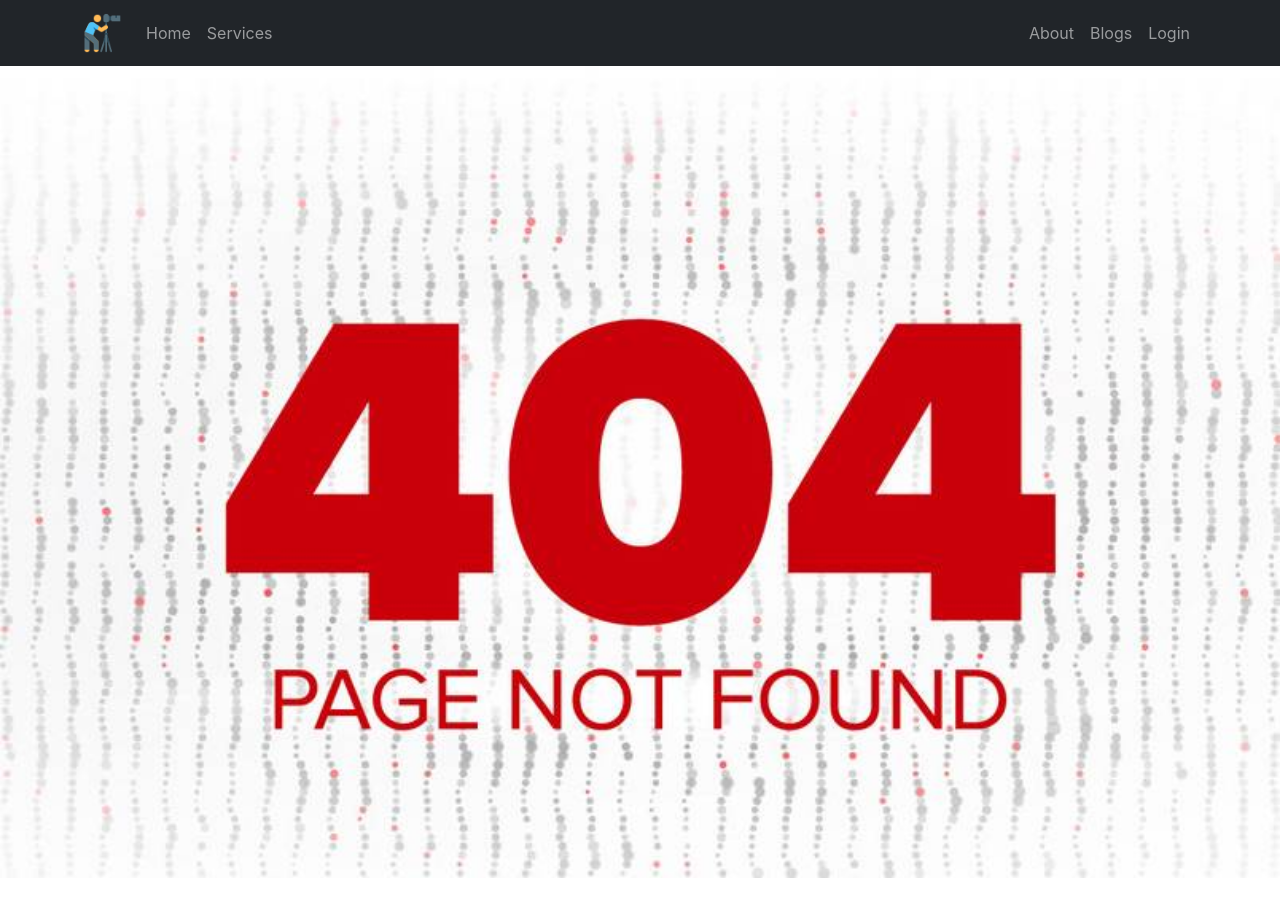
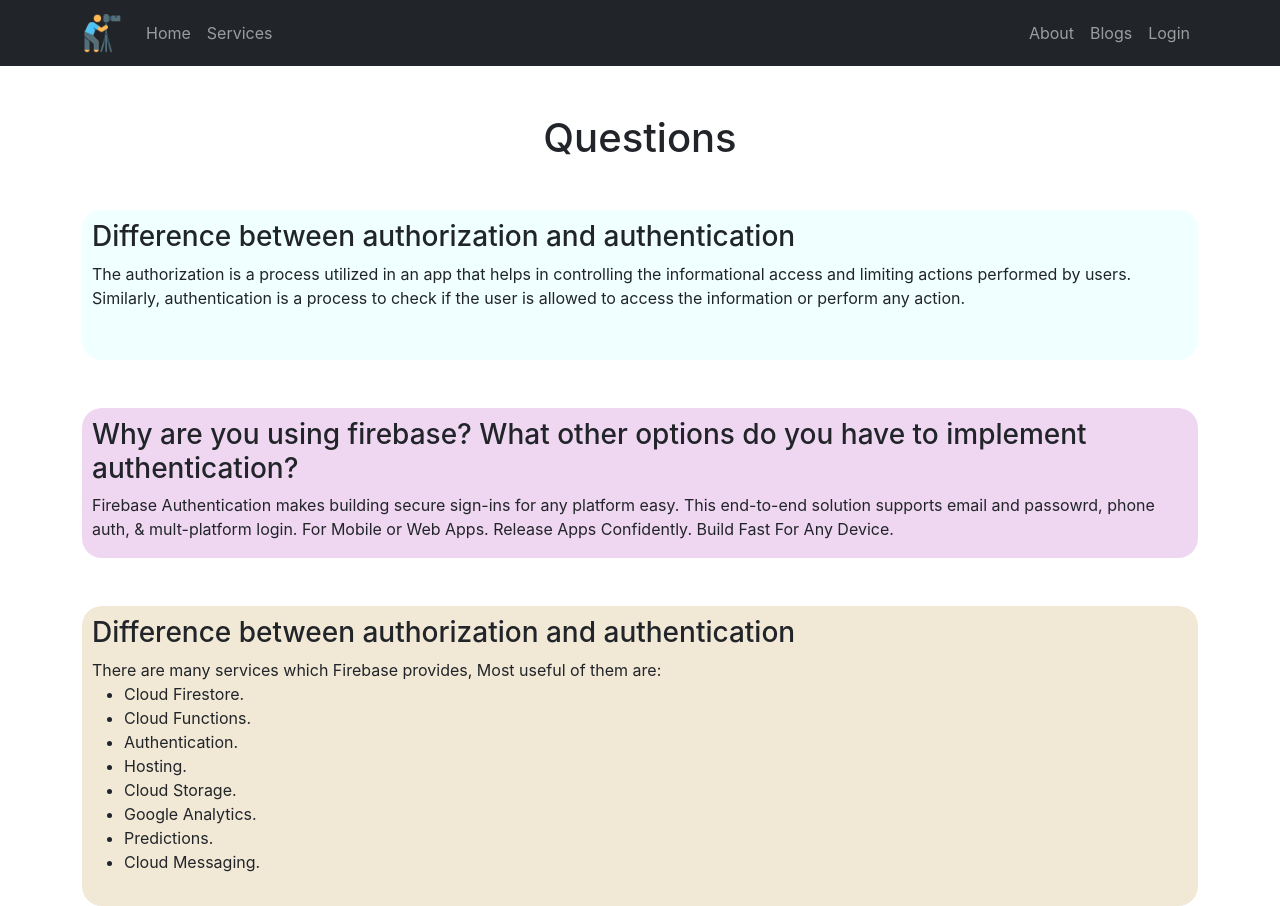
Before and after one commit to AbuZobayed/independent-service-provider, a React (Create React App) app: page /blogs in a window 1280 px wide. Before the commit the page ends 878 px from the top, so only its background shows below. Built offline with nearby package versions, Linux system fonts and the light colour scheme; no server answers.

Commit message:
fake data update

```diff
--- a/public/index.html
+++ b/public/index.html
@@ -27,7 +27,7 @@
       work correctly both with client-side routing and a non-root public URL.
       Learn how to configure a non-root public URL by running `npm run build`.
     -->
-    <title>React App</title>
+    <title>Wedding Flowers</title>
   </head>
   <body>
     <noscript>You need to enable JavaScript to run this app.</noscript>
--- a/src/App.js
+++ b/src/App.js
@@ -9,7 +9,6 @@ import Login from './Pages/Login/Login/Login';
 import Register from './Pages/Login/Register/Register';
 import RequireAuth from './Pages/Login/RequireAuth/RequireAuth';
 import ServiceDetail from './Pages/ServiceDetail/ServiceDetail';
-import Footer from './Pages/Shared/Footer/Footer';
 import Header from './Pages/Shared/Header/Header';
 import NotFound from './Pages/Shared/NotFound/NotFound';
 
@@ -21,7 +20,7 @@ function App() {
         <Route path='/' element={<Home></Home>}></Route>
         <Route path='/home' element={<Home></Home>}></Route>
         <Route path='/service/:serviceId' element={<ServiceDetail></ServiceDetail>}></Route>
-
+        <Route path='/blogs' element={<Blog></Blog>}></Route>
         <Route path='/about' element={<About></About>}></Route>
         <Route path='/login' element={<Login></Login>}></Route>
         <Route path='/register' element={<Register></Register>}></Route>
@@ -32,7 +31,7 @@ function App() {
         }></Route>
         <Route path='*' element={<NotFound></NotFound>}></Route>
       </Routes>
-      {/* <Footer></Footer> */}
+
     </div>
   );
 }
--- a/src/Pages/Blog/Blog.css
+++ b/src/Pages/Blog/Blog.css
@@ -0,0 +1,20 @@
+.first-question{
+    background-color: azure;
+    height: 150px;
+    padding: 10px;
+    border-radius: 20px;
+}
+
+.second-quesrion{
+    background-color: rgb(239, 214, 241);
+    height: 150px;
+    padding: 10px;
+    border-radius: 20px;
+}
+
+.third-quesrion{
+    background-color: rgb(241, 232, 214);
+    height: 300px;
+    padding: 10px;
+    border-radius: 20px;
+}
--- a/src/Pages/Blog/Blog.js
+++ b/src/Pages/Blog/Blog.js
@@ -1,9 +1,34 @@
 import React from 'react';
+import './Blog.css'
 
 const Blog = () => {
     return (
-        <div>
-            <h2>this is blogs</h2>
+        <div className='container mt-5'>
+            <h1 className='text-center mb-5 font-weight-bold'>Questions</h1>
+            <div className='first-question mb-5'>
+                <h3>Difference between authorization and authentication</h3>
+                <p>The authorization is a process utilized in an app that helps in controlling the informational access and limiting actions performed by users. Similarly, authentication is a process to check if the user is allowed to access the information or perform any action.</p>
+            </div>
+            <div className='second-quesrion mb-5'>
+                <h3>Why are you using firebase? What other options do you have to implement authentication?</h3>
+                <p>Firebase Authentication makes building secure sign-ins for any platform easy. This end-to-end solution supports email and passowrd, phone auth, & mult-platform login. For Mobile or Web Apps. Release Apps Confidently. Build Fast For Any Device.</p>
+            </div>
+            <div className='third-quesrion'>
+                <h3>Difference between authorization and authentication</h3>
+                <p>There are many services which Firebase provides, Most useful of them are:
+                                    <ul>
+                                         <li> Cloud Firestore.</li>
+                                        <li>Cloud Functions.</li>
+                                        <li>Authentication.</li>
+                                        <li>Hosting.</li>
+                                        <li>Cloud Storage.</li>
+                                        <li> Google Analytics.</li>
+                                        <li> Predictions.</li>
+                                        <li>  Cloud Messaging.</li>
+
+                                    </ul>
+                </p>
+            </div>
         </div>
     );
 };
--- a/src/Pages/Home/Banner/Banner.js
+++ b/src/Pages/Home/Banner/Banner.js
@@ -1,9 +1,9 @@
-import React, { useState } from 'react';
-import { Carousel } from 'react-bootstrap';
+import React, { useState } from "react";
+import { Carousel } from "react-bootstrap";
 
-import banner1 from '../../../images/banner/banner1.jpg';
-import banner2 from '../../../images/banner/banner2.jpg';
-import banner3 from '../../../images/banner/banner3.jpg';
+import banner1 from "../../../images/banner/banner1.jpg";
+import banner2 from "../../../images/banner/banner2.jpg";
+import banner3 from "../../../images/banner/banner3.jpg";
 
 const Banner = () => {
   const [index, setIndex] = useState(0);
@@ -14,38 +14,35 @@ const Banner = () => {
   return (
     <Carousel activeIndex={index} onSelect={handleSelect}>
       <Carousel.Item>
-          <img
-            className="d-block w-100"
-            src={banner1}
-            alt="First slide"
-          />
+        <img className="d-block w-100" src={banner1} alt="First slide" />
         <Carousel.Caption>
-            <h3>Wedding photography</h3>
-            <p>Award Winning Wedding Photographers with Superior Customer Service and Stunning Imagery.</p>
+          <h3>Wedding Flowers</h3>
+          <p>
+            Award Winning Wedding Photographers with Superior Customer Service
+            and Stunning Imagery.
+          </p>
         </Carousel.Caption>
       </Carousel.Item>
       <Carousel.Item>
-          <img
-            className="d-block w-100"
-            src={banner2}
-            alt="Second slide"
-          />
+        <img className="d-block w-100" src={banner2} alt="Second slide" />
 
         <Carousel.Caption>
-          <h3>Wedding photography</h3>
-            <p>Award Winning Wedding Photographers with Superior Customer Service and Stunning Imagery.</p>
+          <h3>Wedding Flowers</h3>
+          <p>
+            Award Winning Wedding Photographers with Superior Customer Service
+            and Stunning Imagery.
+          </p>
         </Carousel.Caption>
       </Carousel.Item>
       <Carousel.Item>
-          <img
-            className="d-block w-100"
-            src={banner3}
-            alt="Third slide"
-          />
+        <img className="d-block w-100" src={banner3} alt="Third slide" />
 
         <Carousel.Caption>
-          <h3>Wedding photography</h3>
-            <p>Award Winning Wedding Photographers with Superior Customer Service and Stunning Imagery.</p>
+          <h3>Wedding Flowers</h3>
+          <p>
+            Award Winning Wedding Photographers with Superior Customer Service
+            and Stunning Imagery.
+          </p>
         </Carousel.Caption>
       </Carousel.Item>
     </Carousel>
--- a/src/Pages/ServiceDetail/ServiceDetail.js
+++ b/src/Pages/ServiceDetail/ServiceDetail.js
@@ -2,11 +2,11 @@ import React from 'react';
 import { Link, useParams } from 'react-router-dom';
 
 const ServiceDetail = () => {
-    const {serviceId , name} = useParams()
+    // const {serviceId } = useParams()
     return (
         <div>
-            <h2>welcome to datails: {serviceId}</h2>
-            <h3>{name}</h3>
+            {/* <h2>welcome to datails: {serviceId}</h2> */}
+
             <div className='text-center'>
             <Link to="/checkout">
                 <button className='btn btn-dark'>Proceed Checkout</button>
```
Also changed, not shown: public/services.json (+10 -10 lines). Lines whose indentation alone changed are shown as unchanged.
